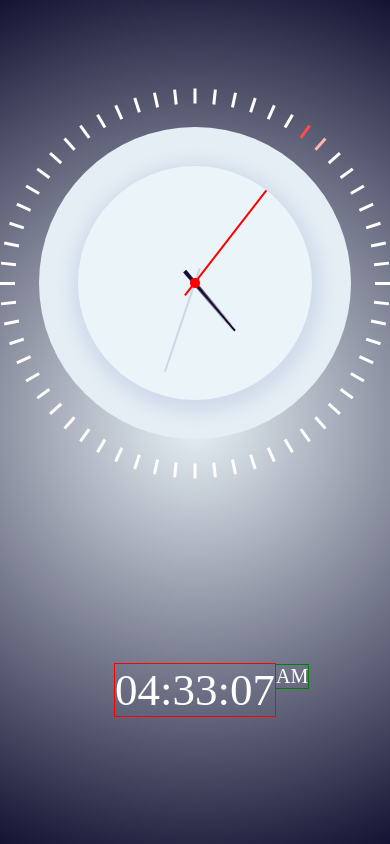
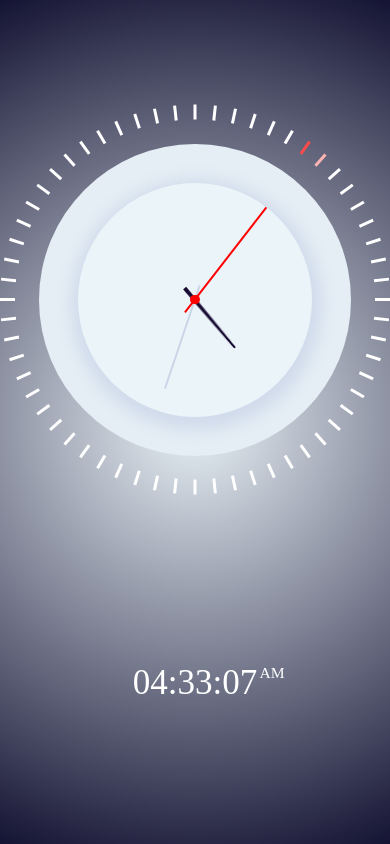
Before and after one commit to Tinyfatboy/Clock-demo, a plain HTML site: page index.html in a window 390 px wide. Drawn offline with nearby package versions, Linux system fonts and the light colour scheme.

Commit message:
fix time-display bug

```diff
--- a/css/main.css
+++ b/css/main.css
@@ -75,18 +75,20 @@ div.clock > .center {
 }
 
 div.time-display {
+    margin-top: -30px;
     font-size: 45px;
     color: white;
-    font-family: "Microsoft YaHei UI";
-    margin-top: -30px;
+    font-family: "Microsoft Sans Serif";
+    line-height: 45px;
     position: relative;
-    border: 1px solid red;
 }
 
 div.time-display > span {
     font-size: 20px;
+    line-height: 20px;
     position: absolute;
-    border: 1px solid green;
+    top: 0;
+    right:-35px;
 }
 
 @media (max-width: 415px) {
@@ -128,4 +130,19 @@ div.time-display > span {
         margin-top: -1.2vw;
         z-index: 3;
     }
+    div.time-display {
+        margin-top: -20vw;
+        font-size: 9vw;
+        color: white;
+        font-family: "Microsoft Sans Serif";
+        line-height: 9vw;
+        position: relative;
+    }
+    div.time-display > span {
+        font-size: 4vw;
+        line-height: 4vw;
+        position: absolute;
+        top: 0;
+        right:-7vw;
+    }
 }
--- a/js/main.js
+++ b/js/main.js
@@ -137,7 +137,7 @@ $(function () {
         var $display = $('.time-display')
         $display.text(`${fixHour}:${fixMinute}:${fixSecond}`)
 
-        var $status = $('<span></span>')
+        var $status = $('<span></span>').addClass('status')
         $status.text(status)
         $status.appendTo($display)
     }
```
Also changed, not shown: index.html (+2 -1 lines).
